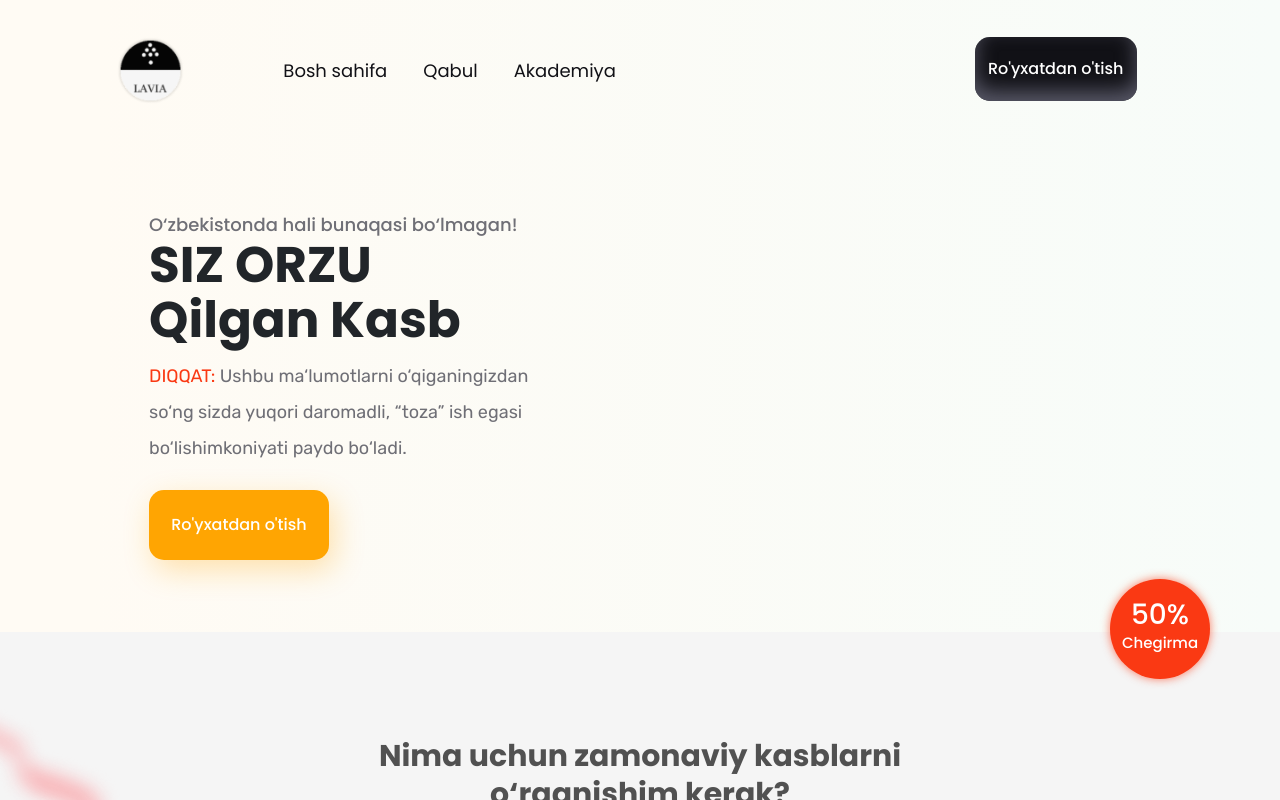
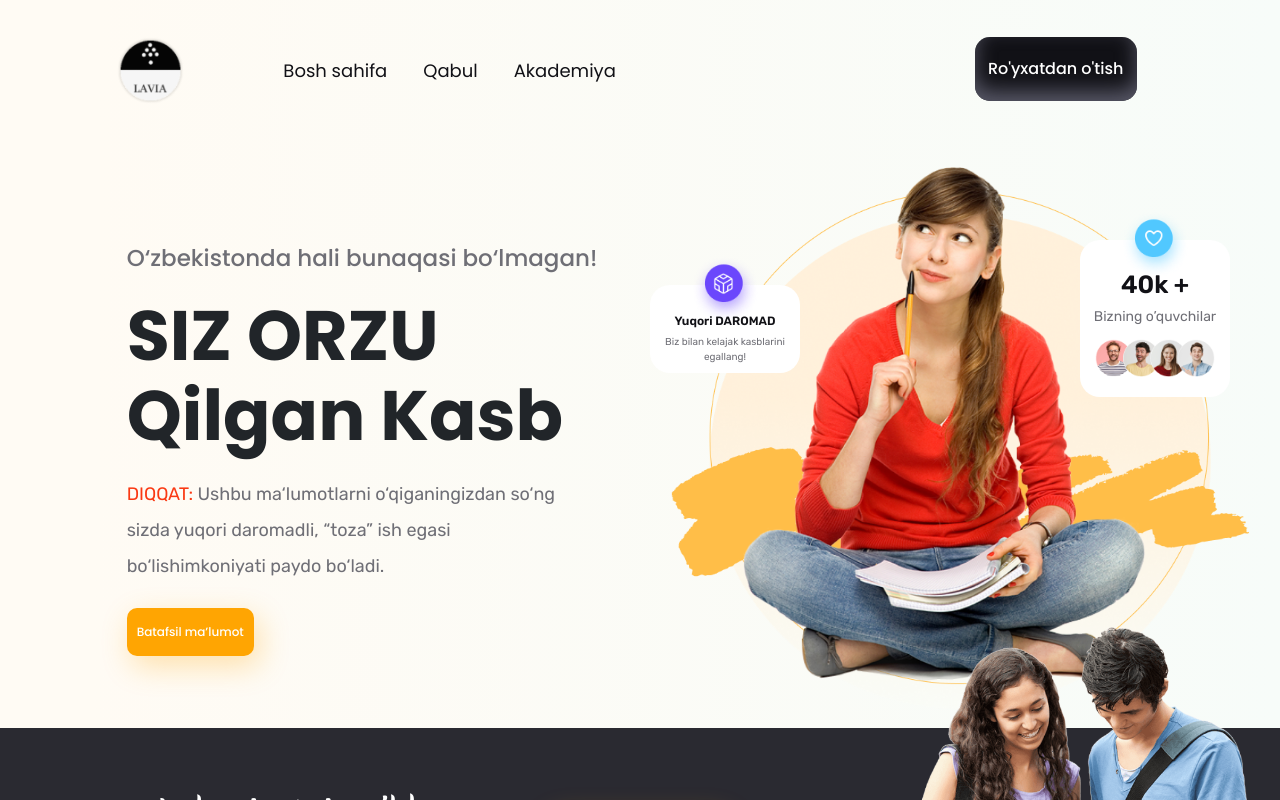
Before and after one commit to Abdullokh-dev/AK-Lavia-Academy, a Vue app: page / in a window 1280 px wide. Shown: the top 800 px of the page. Built offline with nearby package versions, Linux system fonts and the light colour scheme.

Commit message:
Banner responsive

```diff
--- a/src/components/Banner.vue
+++ b/src/components/Banner.vue
@@ -1,11 +1,9 @@
 <template>
   <div class="row banner-row">
-    <div class="col-12 col-lg-6 d-flex justify-content-center">
+    <div class="col-12 col-md-6 d-flex justify-content-center  ps-xl-5">
       <div class="ms-sm-0 ms-lg-5 left-side">
         <div class="text-1">O‘zbekistonda hali bunaqasi bo‘lmagan!</div>
-        <div class="text-2">
-          SIZ ORZU  Qilgan Kasb
-        </div>
+        <div class="text-2">SIZ ORZU  Qilgan Kasb</div>
         <div class="text-3">
           <span class="red-text">DIQQAT: </span>
           <span>
@@ -14,13 +12,28 @@
           </span>
         </div>
         <div class="mt-4 mb-5 pb-4">
-          <button class="more-info-btn"> Ro'yxatdan o'tish </button>
+          <button class="more-info-btn"> Batafsil ma’lumot </button>
         </div>
       </div>
     </div>
 
-    <div class="col-6">
-
+    <div class="col-12 col-md-6 mt-md-5 mt-lg-2 mt-xl-4 d-flex justify-content-center">
+      <div class="card-1">
+        <img src="../assets/images/sandbox-img.png" class="sandbox-image">
+        <div class="card-1-text-1">Yuqori DAROMAD</div>
+        <div class="card-1-text-2">Biz bilan kelajak kasblarini egallang!</div>
+      </div>
+      <div>
+        <img src="../assets/images/banner1.png" class="image" alt="#">
+      </div>
+      <div class="card-2">
+        <img src="../assets/images/heart-sandbox.png" class="heart-sandbox-image">
+        <div class="card-2-text-1">40k +</div>
+        <div class="card-2-text-2">Bizning o’quvchilar</div>
+        <div class="card-2-students">
+          <img src="../assets/images/studens.png" width="70">
+        </div>
+      </div>
     </div>
 
   </div>
@@ -35,22 +48,97 @@ export default {
 <style scoped>
 .banner-row {
   background: linear-gradient(90.63deg, #FFFBF4 7.63%, #F7FCF9 100%);
-  padding-left: 5vw;
+}
+
+.image {
+  width: 320px;
+  height: 295px;
+}
+/* left side card */
+.card-1 {
+  font-family: Rubik, sans-serif;
+  position: absolute;
+  background-color: white;
+  border-radius: 5px;
+  text-align: center;
+  width: 90px;
+  margin: 70px 270px 0 0;
+}
+
+.sandbox-image {
+  margin-top: -20px;
+  width: 50px;
+}
+
+.card-1-text-1 {
+  margin-top: -9px;
+  font-weight: 600;
+  font-size: 7px;
+  line-height: 7px;
+  color: #111116;
+}
+
+.card-1-text-2 {
+  margin-top: 5px;
+  font-weight: 400;
+  font-size: 7px;
+  line-height: 7px;
+  color: #6F6F76;
+  padding: 0 3px 5px 3px;
+}
+
+/* right side card */
+.card-2 {
+  font-family: Rubik, sans-serif;
+  position: absolute;
+  background-color: white;
+  border-radius: 5px;
+  text-align: center;
+  width: 90px;
+  margin: 50px 0 0 250px;
+}
+
+.heart-sandbox-image {
+  margin-top: -20px;
+  width: 50px;
+}
+
+.card-2-text-1 {
+  margin-top: -7px;
+  font-weight: 600;
+  font-size: 13px;
+  line-height: 7px;
+  color: #111116;
+}
+
+.card-2-text-2 {
+  margin-top: 5px;
+  font-weight: 400;
+  font-size: 10px;
+  line-height: 10px;
+  color: #6F6F76;
+  padding: 0 2px 7px 2px;
+}
+
+.card-2-students {
+  padding-bottom: 10px;
 }
 
 .left-side {
   margin-top: 70px;
+  text-align: center;
 }
 
 .text-1 {
   color: #6F6F76;
-  font-size: 18px;
+  font-size: 20px;
 }
 
 .text-2 {
   font-weight: 700;
-  font-size: 55px;
-  line-height: 60px;
+  font-size: 41px;
+  line-height: 43px;
+  margin-top: 20px;
 }
 
 .red-text {
@@ -58,58 +146,116 @@ export default {
 }
 
 .text-3 {
-  font-weight: 400;
+  font-weight: 200;
   font-family: Rubik, sans-serif;
   color: #6F6F76;
-  width: 420px;
-  line-height: 36px;
-  font-size: 18px;
-  margin-top: 10px;
+  line-height: 21px;
+  font-size: 15px;
+  margin-top: 20px;
 }
 
 .more-info-btn {
-  width: 180px;
-  height: 70px;
   border: none;
   box-shadow: 5px 10px 30px 0 #FFA5024D;
   background-color: #FFA502;
-  border-radius: 15px;
+  border-radius: 10px;
   font-weight: 500;
-  font-size: 16px;
+  font-size: 12px;
   color: white;
+  padding: 15px 10px;
 }
 
-@media only screen and (max-width: 991px) {
+/* Medium */
+@media only screen and (min-width: 768px) and (max-width: 991px) {
   .left-side {
-    text-align: center;
+    padding-left: 20px;
+    text-align: left;
   }
-  .text-3 {
-    margin: auto;
+  .card-1-text-1, .card-1-text-2 {
+    font-size: 9px;
+    line-height: 9px;
   }
 
+  .card-1 {
+    width: 110px;
+    padding-bottom: 5px;
+    margin-right: 300px;
+  }
 }
 
-@media only screen and (min-width: 992px) and (max-width: 1299px) {
+@media only screen and (min-width: 992px) and (max-width: 1199px) {
+  .left-side {
+    text-align: left;
+  }
   .text-2 {
     width: 350px;
   }
   .banner-row {
     padding-left: 20px !important;
   }
-
   .text-2 {
     font-size: 50px;
     line-height: 55px;
   }
+  .image {
+    width: 420px;
+    height: 395px;
+  }
+  .card-1 {
+    border-radius: 10px;
+    text-align: center;
+    width: 130px;
+    margin: 100px 370px 0 0;
+  }
+
+  .sandbox-image, .heart-sandbox-image {
+    margin-top: -25px;
+    width: 60px;
+  }
+
+  .card-1-text-1 {
+    font-size: 12px;
+    line-height: 12px;
+  }
+
+  .card-1-text-2 {
+    margin-top: 5px;
+    font-size: 10px;
+    line-height: 13px;
+    padding: 0 5px 10px 5px;
+  }
+
+  .card-2 {
+    border-radius: 10px;
+    width: 120px;
+    margin: 70px 0 0 310px;
+  }
+
+  .card-2-text-1 {
+    margin-top: -10px;
+    font-size: 17px;
+    line-height: 22px;
+  }
+
+  .card-2-text-2 {
+    margin-top: 5px;
+    font-weight: 400;
+    font-size: 11px;
+    line-height: 16px;
+    color: #6F6F76;
+    padding: 0 2px 7px 2px;
+  }
+
 }
 
-@media only screen and (min-width: 1300px) {
+@media only screen and (min-width: 1200px) {
   .text-2 {
     width: 450px;
   }
 
   .left-side {
     margin-top: 100px;
+    text-align: left;
   }
 
   .text-1 {
@@ -121,5 +267,119 @@ export default {
     font-size: 70px;
     line-height: 80px;
   }
+  .text-3 {
+    line-height: 36px;
+    font-size: 18px;
+    margin-top: 20px;
+    width: 450px;
+  }
+
+  .image {
+    width: 578px;
+    height: 544px;
+  }
+
+  .card-1 {
+    border-radius: 20px;
+    width: 150px;
+    margin: 120px 470px 0 0;
+  }
+
+  .sandbox-image, .heart-sandbox-image {
+    margin-top: -30px;
+    width: 70px;
+  }
+
+  .card-1-text-1 {
+    margin-top: -15px;
+    font-size: 12px;
+    line-height: 24px;
+  }
+
+  .card-1-text-2 {
+    margin-top: 2px;
+    font-size: 10px;
+    line-height: 15px;
+    padding: 0 3px 8px 3px;
+  }
+
+  /* right side card */
+  .card-2 {
+    border-radius: 20px;
+    width: 150px;
+    margin: 75px 0 0 390px;
+  }
+
+  .card-2-text-1 {
+    font-size: 25px;
+    line-height: 25px;
+  }
+
+  .card-2-text-2 {
+    font-size: 14px;
+    line-height: 30px;
+    padding: 0 2px 7px 2px;
+  }
+
+  .card-2-students > img {
+    width: 120px;
+    padding-bottom: 10px;
+  }
+
+}
+
+@media only screen and (min-width: 1400px) {
+  .text-1 {
+    font-size: 23px;
+  }
+  .text-2 {
+    font-size: 75px;
+    width: 500px;
+  }
+  .more-info-btn {
+    border-radius: 15px;
+    font-size: 16px;
+    padding: 20px 20px;
+  }
+  .image {
+    width: 600px;
+    height: 566px;
+  }
+  .card-1 {
+    width: 200px;
+    margin: 120px 570px 0 0;
+  }
+
+  .sandbox-image, .heart-sandbox-image {
+    margin-top: -38px;
+    width: 89px;
+  }
+
+  .card-1-text-1 {
+    font-size: 16px;
+  }
+
+  .card-1-text-2 {
+    font-size: 13px;
+  }
+  /* right side card */
+  .card-2 {
+    width: 200px;
+    margin: 95px 0 0 460px;
+  }
+
+  .card-2-text-1 {
+    font-size: 30px;
+    line-height: 25px;
+  }
+
+  .card-2-text-2 {
+    font-size: 18px;
+  }
+
+  .card-2-students > img {
+    width: 154px;
+    padding: 10px 0 10px 0;
+  }
 }
 </style>
--- a/src/pages/Home.vue
+++ b/src/pages/Home.vue
@@ -1,6 +1,6 @@
 <template>
     <Banner />
-    <HomePageContent />
+<!--    <HomePageContent />-->
 </template>
 
 <script>
```
